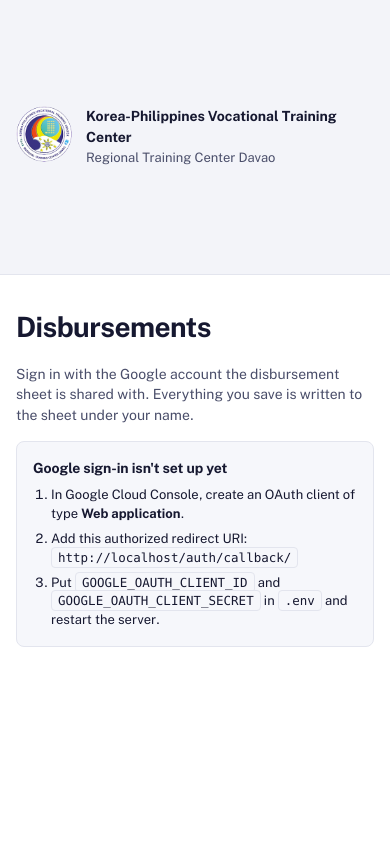
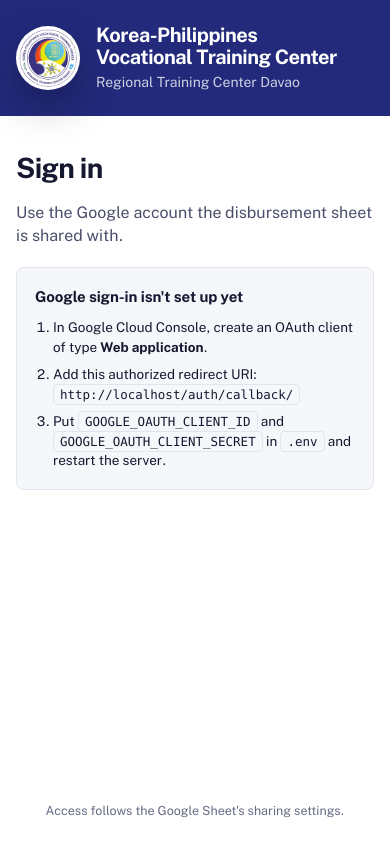
Before and after one commit to JLMayoMMCM/KorPhil-Tesda-Accounting, a Django app: page /login/ in a window 390 px wide. Run offline with Django 5.2, Linux system fonts and the light colour scheme; some libraries are stand-ins or nearby versions.

Commit message:
MVP v.1.0.1 (fixed Login page)

```diff
--- a/Frontend/static/css/style.css
+++ b/Frontend/static/css/style.css
@@ -129,22 +129,35 @@ input, textarea { caret-color: var(--brand); }
 .user-card .btn { width: 100%; }
 
 /* ---- sign in -------------------------------------------------------------------------- */
-.signin { display: grid; grid-template-columns: minmax(280px, 38%) 1fr; min-height: 100vh; }
-.signin-seal { display: grid; place-content: center; justify-items: center; gap: 20px; padding: 40px; background: var(--side); border-right: 1px solid var(--line); text-align: center; }
-.signin-seal img { border-radius: 50%; }
-.signin-seal p { max-width: 260px; font-size: 13px; color: var(--ink-2); }
-.signin-seal strong { display: block; color: var(--ink); font-size: 14px; margin-bottom: 2px; }
-.signin-main { display: grid; align-content: center; padding: 40px; }
-.signin-box { width: 100%; max-width: 400px; display: grid; gap: 16px; }
-.signin-box h1 { font-size: 28px; letter-spacing: -0.02em; }
-.signin-box > .muted { font-size: 14px; }
+.signin { display: grid; grid-template-columns: minmax(0, 11fr) minmax(0, 9fr); min-height: 100vh; background: var(--bg); }
+.signin-brand {
+    display: grid; grid-template-rows: auto 1fr auto; gap: 40px;
+    padding: 40px clamp(32px, 5vw, 80px);
+    background: var(--brand); color: #fff;
+}
+.signin-mark { font-weight: 700; font-size: 15px; letter-spacing: -0.01em; }
+.signin-mark span { font-weight: 400; color: rgb(255 255 255 / .72); margin-left: 6px; }
+.signin-hero { display: grid; align-content: center; justify-items: start; gap: 20px; }
+.signin-hero img { width: clamp(140px, 16vw, 220px); height: auto; border-radius: 50%; background: #fff; padding: 6px; box-shadow: 0 16px 40px rgb(0 0 0 / .28); }
+.signin-hero h2 span { display: block; }
+.signin-hero h2 { font-size: clamp(28px, 3vw, 44px); line-height: 1.1; letter-spacing: -0.025em; font-weight: 700; text-wrap: balance; }
+.signin-hero p { font-size: 17px; color: rgb(255 255 255 / .78); }
+.signin-points { list-style: none; margin: 0; padding: 28px 0 0; border-top: 1px solid rgb(255 255 255 / .18); display: grid; grid-template-columns: repeat(3, minmax(0, 1fr)); gap: 28px; }
+.signin-points li { display: grid; gap: 10px; font-size: 13.5px; line-height: 1.5; color: rgb(255 255 255 / .78); }
+.signin-points strong { display: block; color: #fff; font-weight: 600; }
+.signin-points svg { color: #fff; opacity: .9; }
+.signin-main { display: grid; grid-template-rows: 1fr auto; justify-items: center; padding: 40px clamp(24px, 5vw, 72px); }
+.signin-box { align-self: center; width: 100%; max-width: 420px; display: grid; gap: 20px; }
+.signin-box h1 { font-size: 36px; letter-spacing: -0.025em; }
+.signin-lede { font-size: 16px; color: var(--ink-2); margin-top: -8px; }
 .signin-box .banner-inline { margin: 0; }
-.btn-google { width: 100%; height: 44px; gap: 12px; font-size: 14px; font-weight: 600; border-color: var(--line-2); }
-.btn-google:hover { border-color: var(--brand); background: var(--tint); }
-.signin-note { font-size: 12.5px; }
-.setup { padding: 16px; border: 1px solid var(--line); border-radius: 8px; background: var(--tint); font-size: 13px; }
-.setup h2 { font-size: 14px; margin-bottom: 8px; }
-.setup ol { margin: 0; padding-left: 18px; display: grid; gap: 6px; }
+.signin .btn-google { width: 100%; height: 52px; gap: 12px; font-size: 15px; font-weight: 600; border-color: var(--line-2); border-radius: 8px; }
+.signin .btn-google:hover { border-color: var(--brand); background: var(--tint); }
+.signin-note { font-size: 13px; color: var(--ink-2); }
+.signin-foot { font-size: 12.5px; color: var(--ink-3); }
+.setup { padding: 18px; border: 1px solid var(--line); border-radius: 8px; background: var(--tint); font-size: 13.5px; }
+.setup h2 { font-size: 15px; margin-bottom: 10px; }
+.setup ol { margin: 0; padding-left: 18px; display: grid; gap: 8px; }
 
 /* ---- controls -------------------------------------------------------------------------- */
 .btn {
@@ -400,6 +413,8 @@ a.cell:hover strong { color: var(--brand); }
     .reports { grid-template-columns: 240px minmax(0, 1fr); }
 }
 @media (max-width: 1024px) {
+    .signin-points { grid-template-columns: minmax(0, 1fr); gap: 16px; }
+    .signin-points li { grid-template-columns: auto 1fr; }
     .workspace, .register.has-panel, .reports, .splits { grid-template-columns: minmax(0, 1fr); align-content: start; }
     .rail { border-left: 0; border-top: 1px solid var(--line); }
     .panel { position: static; height: auto; border-left: 0; border-top: 1px solid var(--line); }
@@ -408,10 +423,17 @@ a.cell:hover strong { color: var(--brand); }
     .page { overflow-x: auto; }
 }
 @media (max-width: 760px) {
-    .signin { grid-template-columns: minmax(0, 1fr); }
-    .signin-seal { border-right: 0; border-bottom: 1px solid var(--line); padding: 24px 16px; grid-auto-flow: column; justify-content: start; text-align: left; gap: 14px; }
-    .signin-seal img { width: 56px; height: 56px; }
-    .signin-main { align-content: start; padding: 32px 16px; }
+    .signin { grid-template-columns: minmax(0, 1fr); grid-template-rows: auto 1fr; }
+    .signin-brand { grid-template-rows: auto; gap: 20px; padding: 24px 16px; }
+    .signin-hero { grid-template-columns: auto 1fr; align-items: center; gap: 4px 16px; }
+    .signin-hero img { width: 64px; padding: 3px; grid-row: span 2; }
+    .signin-hero h2 { font-size: 20px; }
+    .signin-hero h2 span { display: inline; }
+    .signin-hero p { font-size: 14px; }
+    .signin-mark, .signin-points { display: none; }
+    .signin-main { padding: 32px 16px 24px; gap: 32px; }
+    .signin-box { align-self: start; }
+    .signin-box h1 { font-size: 28px; }
     .app { grid-template-columns: minmax(0, 1fr); grid-template-rows: auto 1fr; }
     .sidebar { position: static; height: auto; flex-direction: row; flex-wrap: wrap; align-items: center; padding: 8px 12px; border-right: 0; border-bottom: 1px solid var(--line); }
     .brand { padding: 4px 0; }
--- a/Frontend/templates/auth/login.html
+++ b/Frontend/templates/auth/login.html
@@ -9,17 +9,30 @@
     <link rel="preconnect" href="https://fonts.gstatic.com" crossorigin>
     <link rel="stylesheet" href="https://fonts.googleapis.com/css2?family=Public+Sans:wght@400;500;600;700&display=swap">
     <link rel="stylesheet" href="{% static 'css/style.css' %}">
+    <script src="https://cdn.jsdelivr.net/npm/lucide@0.469.0/dist/umd/lucide.min.js" defer></script>
+    <script>addEventListener("DOMContentLoaded", () => window.lucide && lucide.createIcons({ attrs: { width: 20, height: 20, "stroke-width": 1.75 } }));</script>
 </head>
 <body class="signin">
-    <aside class="signin-seal">
-        <img src="{% static 'img/logo.webp' %}" alt="Korea-Philippines Vocational Training Center seal" width="168" height="168">
-        <p><strong>Korea-Philippines Vocational Training Center</strong>Regional Training Center Davao</p>
+    <aside class="signin-brand">
+        <p class="signin-mark">KorPhil-TESDA <span>Disbursements</span></p>
+
+        <div class="signin-hero">
+            <img src="{% static 'img/logo.webp' %}" alt="Korea-Philippines Vocational Training Center seal" width="200" height="200">
+            <h2><span>Korea-Philippines</span> <span>Vocational Training Center</span></h2>
+            <p>Regional Training Center Davao</p>
+        </div>
+
+        <ul class="signin-points">
+            <li><i data-lucide="alarm-clock"></i><span><strong>See what's overdue first.</strong> Unpaid vouchers are grouped by how late they are.</span></li>
+            <li><i data-lucide="sheet"></i><span><strong>Edit once, saved to the sheet.</strong> Every change is written to the Google Sheet under your name.</span></li>
+            <li><i data-lucide="map"></i><span><strong>Totals by trade area.</strong> Aging, splits and reports you can download or print.</span></li>
+        </ul>
     </aside>
 
     <main class="signin-main">
         <div class="signin-box">
-            <h1>Disbursements</h1>
-            <p class="muted">Sign in with the Google account the disbursement sheet is shared with. Everything you save is written to the sheet under your name.</p>
+            <h1>Sign in</h1>
+            <p class="signin-lede">Use the Google account the disbursement sheet is shared with.</p>
 
             {% if error %}<p class="banner banner-inline" role="alert">{{ error }}</p>{% endif %}
 
@@ -28,7 +41,7 @@
                 {% csrf_token %}
                 <input type="hidden" name="next" value="{{ next }}">
                 <button class="btn btn-google" type="submit">
-                    <svg viewBox="0 0 48 48" width="18" height="18" aria-hidden="true">
+                    <svg viewBox="0 0 48 48" width="20" height="20" aria-hidden="true">
                         <path fill="#EA4335" d="M24 9.5c3.54 0 6.71 1.22 9.21 3.6l6.85-6.85C35.9 2.38 30.47 0 24 0 14.62 0 6.51 5.38 2.56 13.22l7.98 6.19C12.43 13.72 17.74 9.5 24 9.5z"/>
                         <path fill="#4285F4" d="M46.98 24.55c0-1.57-.15-3.09-.38-4.55H24v9.02h12.94c-.58 2.96-2.26 5.48-4.78 7.18l7.73 6c4.51-4.18 7.09-10.36 7.09-17.65z"/>
                         <path fill="#FBBC05" d="M10.53 28.59c-.48-1.45-.76-2.99-.76-4.59s.27-3.14.76-4.59l-7.98-6.19C.92 16.46 0 20.12 0 24c0 3.88.92 7.54 2.56 10.78l7.97-6.19z"/>
@@ -37,7 +50,7 @@
                     Continue with Google
                 </button>
             </form>
-            <p class="signin-note muted">No access? Ask whoever owns the sheet to share it with your Google account. Editors can save; viewers can only look.</p>
+            <p class="signin-note">No access yet? Ask the sheet's owner to share it with your Google account. Editors can save changes; viewers can only look.</p>
             {% else %}
             <div class="setup">
                 <h2>Google sign-in isn't set up yet</h2>
@@ -49,6 +62,8 @@
             </div>
             {% endif %}
         </div>
+
+        <p class="signin-foot">Access follows the Google Sheet's sharing settings.</p>
     </main>
 </body>
 </html>
```
